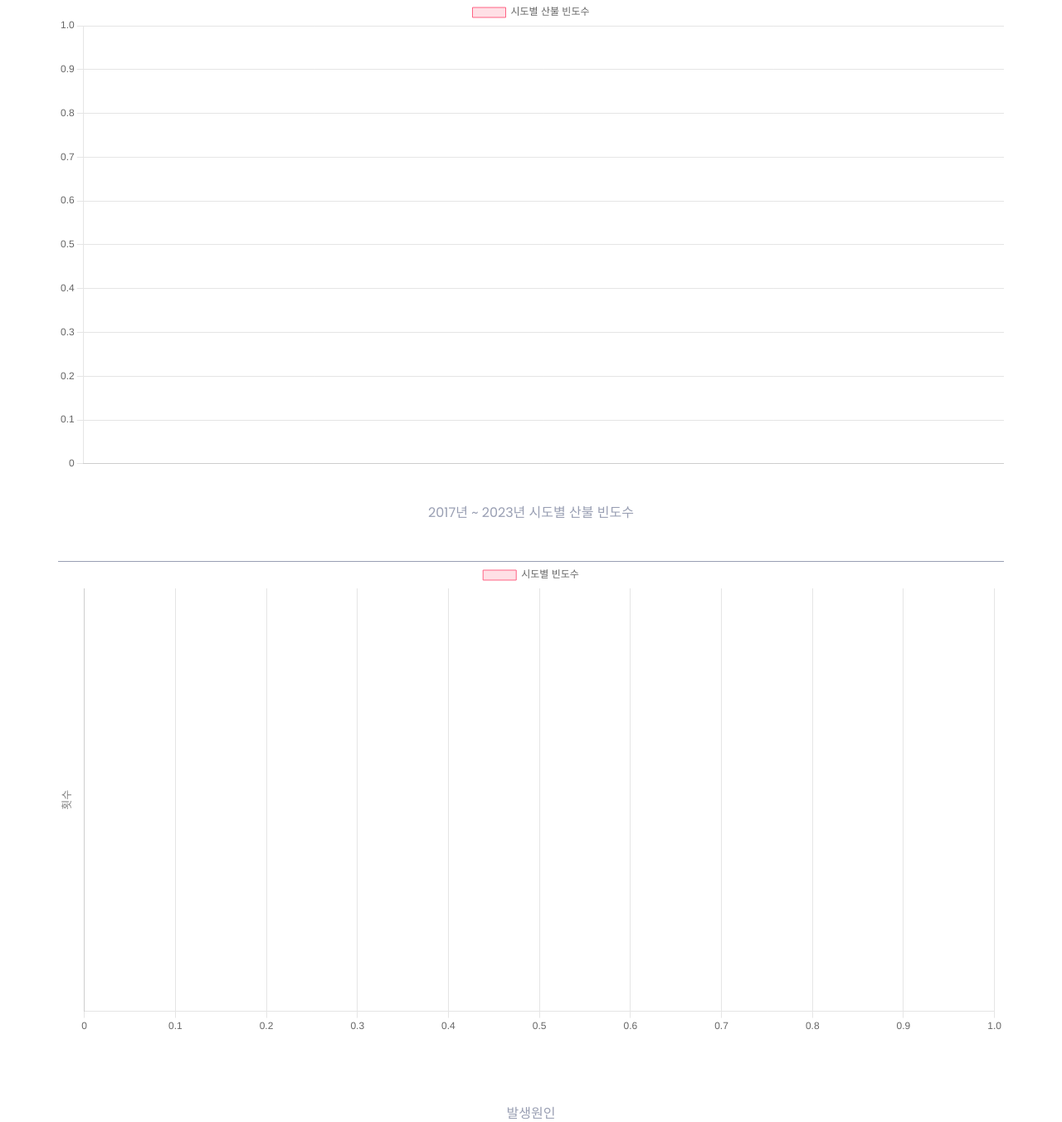
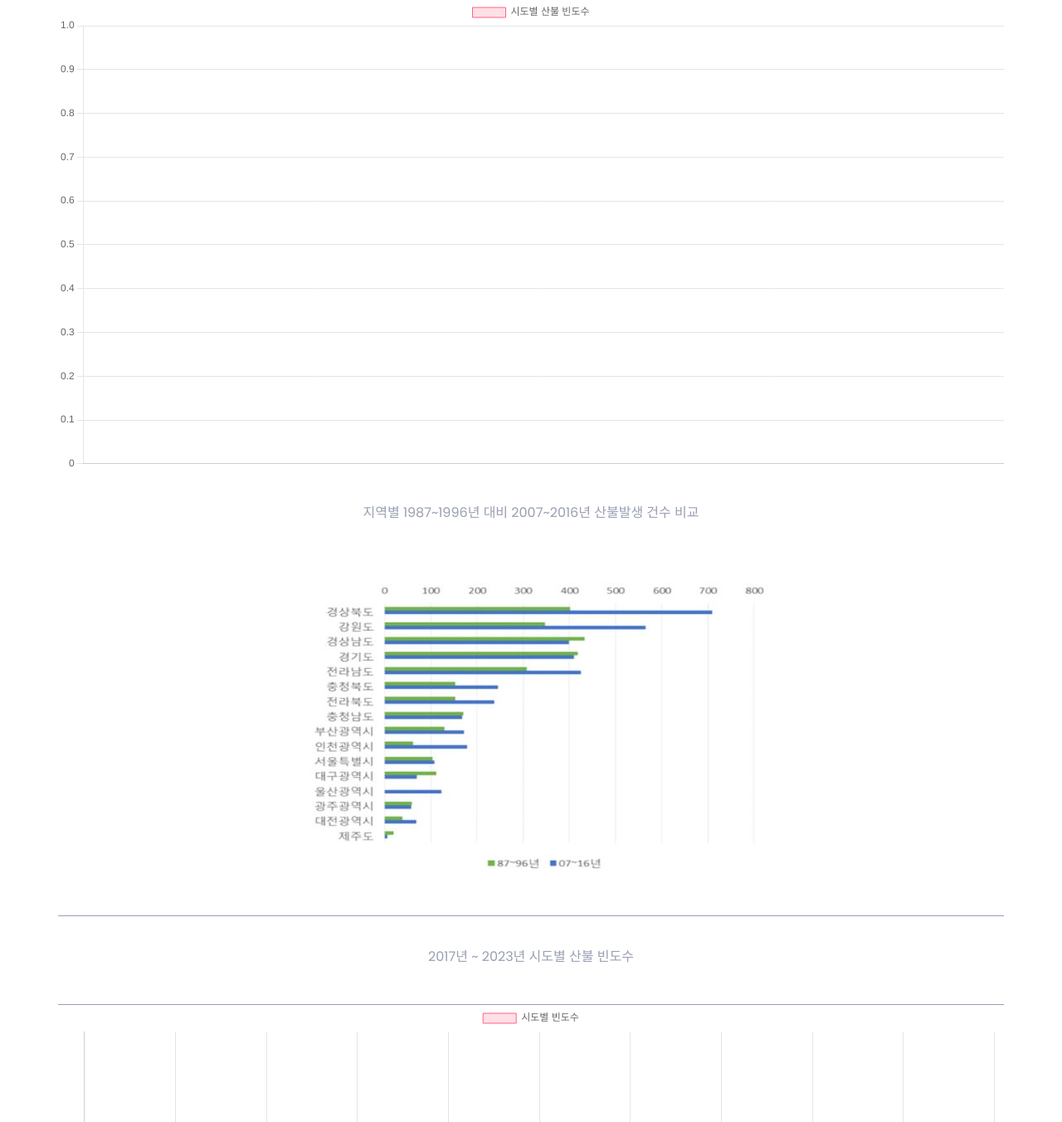
Before and after one commit to myeonghoho/ALVIN2, a Django app: page /nature/fires/ in a window 1280 px wide. Shown: the part 964-2316 px from the top of the page at 83% size. Run offline with Django 5.2, Linux system fonts and the light colour scheme; data that the repository does not hold is empty; some libraries are stand-ins or nearby versions.

Commit message:
3.19 fires.html, landslide.html, earthquake.html 커밋
-  fires.html , landslide.html 그래프 이미지 추가
- 그래프 이미지 파일 첨부
- earthquake.html 그래프 타이틀 수정

```diff
--- a/web/templates/earthquake.html
+++ b/web/templates/earthquake.html
@@ -99,7 +99,7 @@
 								<h2 style="font-size: 25px; font-weight: bolder; text-align:center; padding: left 200px;"><strong>
 									<img src="/media/portfolio/earthquake_map_2.jpg" onclick="window.open(this.src)"><hr>
 									<br><br>
-									<a href ="/media/portfolio/earthquake_map.html">▼ (2014년 - 2024년 3월) 지진 지역 자세히 보러 가기 ▼</a>
+									<a href ="/media/portfolio/earthquake_map.html" style=" background: linear-gradient(to top, #FFE400 50%, transparent 50%)">▼ (2014년 - 2024년 3월) 지진 지역 자세히 보러 가기 ▼</a>
 									<br><br>
 									<div style="width: 700px; height: auto; align-items: center;">
 										<a href = "/media/portfolio/earthquake_map.html" style="text-align: center;"><img style="width:100%; height:100%; text-align: center;" src="/media/portfolio/earthquake_map.jpg"></a>
--- a/web/templates/fires.html
+++ b/web/templates/fires.html
@@ -170,12 +170,21 @@
 									});
 								</script>
 								<p style="text-align: center;">
+									지역별 1987~1996년 대비 2007~2016년 산불발생 건수 비교
+									<br><br>
+									<img src="/media/portfolio/fire_compare.JPG">
+								</p>
+
+								<p style="text-align: center;">
 									2017년 ~ 2023년 시도별 산불 빈도수
 								</p>
+
 								<div>
 									<canvas id="myChart3"></canvas>
 								</div>
+
 								<script src="https://cdn.jsdelivr.net/npm/chart.js"></script>
+
 								<script>
 									const ctx3 = document.getElementById('myChart3');
 
@@ -215,13 +224,11 @@
 								<br><br>
 								<p style="text-align: center;">
 									발생원인
+								</p>
 									<br><br>
 									<a href="https://www.forest.go.kr/kfsweb/kfi/kfs/cms/cmsView.do?mn=NKFS_02_02_01_03_01&cmsId=FC_001153">
 										<img src="/media/portfolio/fire_damage.jpg">
 									  </a>
-
-								</p>
-								</h2>
 								<!-- <p>
 									2014년 ~ 2022년 산불 피해액
 								</p>
```
Also changed, not shown: web/templates/landslide.html (+5 -4 lines), web/media/portfolio/fire_compare.JPG (added), web/media/portfolio/land_frequency.png (added).
